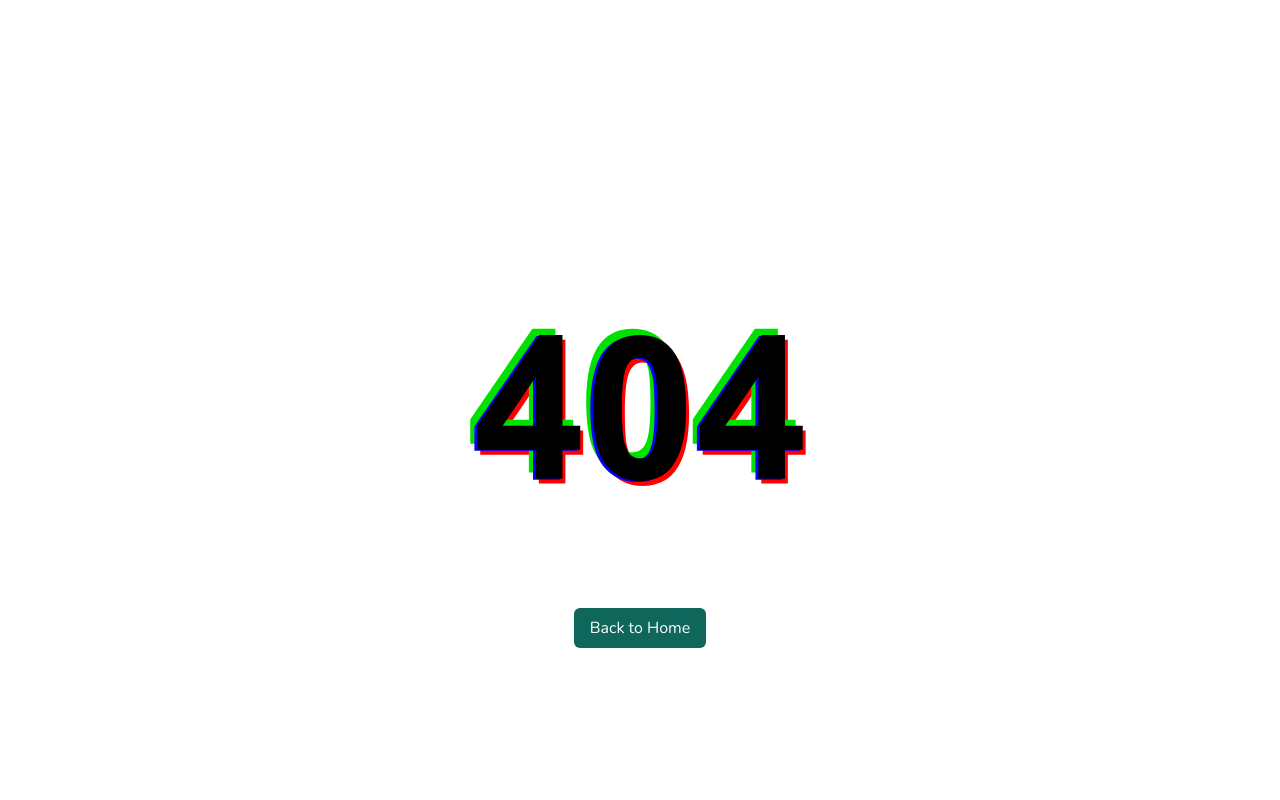
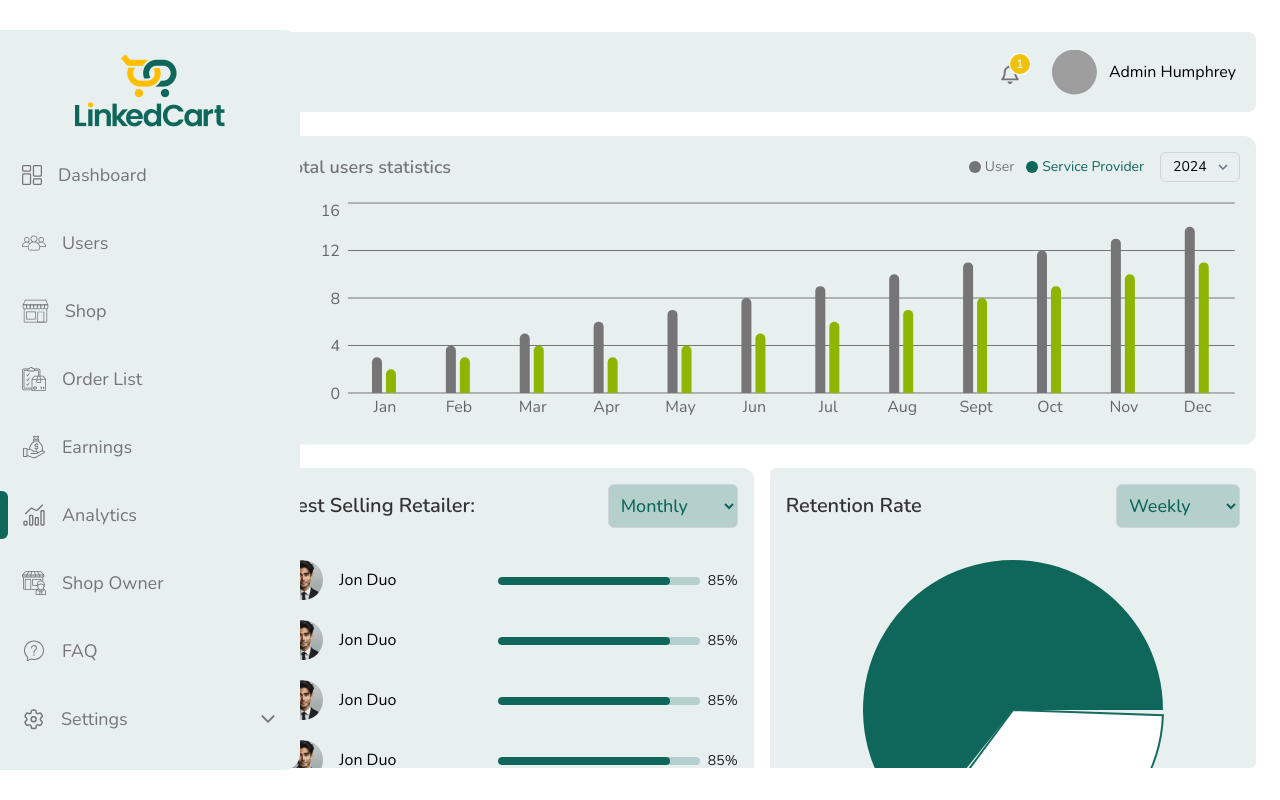
Before and after one commit to AsrafulMasum/linked-cart-dashboard, a React (Vite) app: page /analytics in a window 1280 px wide. Built offline with nearby package versions, Linux system fonts and the light colour scheme; grey boxes are pictures that could not be loaded.

Commit message:
working on pie chart

```diff
--- /dev/null
+++ b/src/Pages/Dashboard/Analytics.jsx
@@ -0,0 +1,17 @@
+import UsersBarChart from "../../components/charts/UsersBarChart";
+import BestSellerChart from "../../components/charts/BestSellerChart";
+import RetentionPieChart from "../../components/charts/RetentionPieChart";
+
+const Analytics = () => {
+  return (
+    <div>
+      <UsersBarChart />
+      <div className="grid grid-cols-2 gap-4 mt-4">
+        <BestSellerChart />
+        <RetentionPieChart />
+      </div>
+    </div>
+  );
+};
+
+export default Analytics;
--- /dev/null
+++ b/src/components/charts/BestSellerChart.jsx
@@ -0,0 +1,80 @@
+import { Progress } from "antd";
+import userImg from "../../assets/user.jpg";
+
+const BestSellerChart = () => {
+  return (
+    <div className="bg-secondary p-4 rounded-xl shadow-sm">
+      <div className="flex items-center justify-between mb-8">
+        <h4 className="text-xl font-semibold text-[#333333]">
+          Best Selling Retailer:
+        </h4>
+        <select
+          id=""
+          value="Monthly"
+          className="bg-[#B5D0CC] border border-gray-300 rounded-md py-2 px-2 appearance-auto pr-8 outline-none text-primary text-lg font-medium"
+        >
+          <option value="Monthly">Monthly</option>
+        </select>
+      </div>
+
+      <div className="flex flex-col gap-5">
+        <div className="flex items-center justify-between">
+          <div className="flex items-center gap-4">
+            <img className="w-10 h-10 rounded-full" src={userImg} alt="" />
+            <p>Jon Duo</p>
+          </div>
+          <div className="w-60">
+            <Progress strokeColor="#0F665A" trailColor="#B5D0CC" percent={85} />
+          </div>
+        </div>
+        <div className="flex items-center justify-between">
+          <div className="flex items-center gap-4">
+            <img className="w-10 h-10 rounded-full" src={userImg} alt="" />
+            <p>Jon Duo</p>
+          </div>
+          <div className="w-60">
+            <Progress strokeColor="#0F665A" trailColor="#B5D0CC" percent={85} />
+          </div>
+        </div>
+        <div className="flex items-center justify-between">
+          <div className="flex items-center gap-4">
+            <img className="w-10 h-10 rounded-full" src={userImg} alt="" />
+            <p>Jon Duo</p>
+          </div>
+          <div className="w-60">
+            <Progress strokeColor="#0F665A" trailColor="#B5D0CC" percent={85} />
+          </div>
+        </div>
+        <div className="flex items-center justify-between">
+          <div className="flex items-center gap-4">
+            <img className="w-10 h-10 rounded-full" src={userImg} alt="" />
+            <p>Jon Duo</p>
+          </div>
+          <div className="w-60">
+            <Progress strokeColor="#0F665A" trailColor="#B5D0CC" percent={85} />
+          </div>
+        </div>
+        <div className="flex items-center justify-between">
+          <div className="flex items-center gap-4">
+            <img className="w-10 h-10 rounded-full" src={userImg} alt="" />
+            <p>Jon Duo</p>
+          </div>
+          <div className="w-60">
+            <Progress strokeColor="#0F665A" trailColor="#B5D0CC" percent={85} />
+          </div>
+        </div>
+        <div className="flex items-center justify-between">
+          <div className="flex items-center gap-4">
+            <img className="w-10 h-10 rounded-full" src={userImg} alt="" />
+            <p>Jon Duo</p>
+          </div>
+          <div className="w-60">
+            <Progress strokeColor="#0F665A" trailColor="#B5D0CC" percent={85} />
+          </div>
+        </div>
+      </div>
+    </div>
+  );
+};
+
+export default BestSellerChart;
--- /dev/null
+++ b/src/components/charts/RetentionPieChart.jsx
@@ -0,0 +1,53 @@
+import React from "react";
+import { PieChart, Pie, Cell, ResponsiveContainer, Tooltip } from "recharts";
+
+const data = [
+  { name: "Retained", value: 65 },
+  { name: "Churned", value: 35 },
+];
+
+const COLORS = ["#0F665A", "#ffffff"];
+
+const RetentionPieChart = () => {
+  return (
+    <div className="w-full mx-auto p-4 bg-secondary rounded-md">
+      <div className="flex items-center justify-between mb-8">
+        <h4 className="text-xl font-semibold text-[#333333]">
+          Retention Rate
+        </h4>
+        <select
+          id=""
+          value="Weekly"
+          className="bg-[#B5D0CC] border border-gray-300 rounded-md py-2 px-2 appearance-auto pr-8 outline-none text-primary text-lg font-medium"
+        >
+          <option value="Weekly">Weekly</option>
+        </select>
+      </div>
+
+      <ResponsiveContainer width="100%" height={300}>
+        <PieChart>
+          <Pie
+            data={data}
+            innerRadius={0}
+            outerRadius={150}
+            paddingAngle={2}
+            dataKey="value"
+            stroke="none"
+          >
+            {data.map((entry, index) => (
+              <Cell
+                key={`cell-${index}`}
+                fill={COLORS[index]}
+                stroke={index === 1 ? "#146C60" : "none"}
+                strokeWidth={index === 1 ? 2 : 0}
+              />
+            ))}
+          </Pie>
+          <Tooltip formatter={(value) => `${value}%`} />
+        </PieChart>
+      </ResponsiveContainer>
+    </div>
+  );
+};
+
+export default RetentionPieChart;
--- a/src/components/dashboard/Sidebar.jsx
+++ b/src/components/dashboard/Sidebar.jsx
@@ -55,23 +55,17 @@ const Sidebar = () => {
       {
         key: "/earnings",
         label: "Earnings",
-        icon: (
-          <img src={earningsSidebar} className="h-6" alt="Earnings icon" />
-        ),
+        icon: <img src={earningsSidebar} className="h-6" alt="Earnings icon" />,
       },
       {
-        key: "/subscriptions",
+        key: "/analytics",
         label: "Analytics",
-        icon: (
-          <img src={analytics} className="h-6" alt="Analytics icon" />
-        ),
+        icon: <img src={analytics} className="h-6" alt="Analytics icon" />,
       },
       {
         key: "/shopOwner",
         label: "Shop Owner",
-        icon: (
-          <img src={shopOwner} className="h-6" alt="Shop Owner icon" />
-        ),
+        icon: <img src={shopOwner} className="h-6" alt="Shop Owner icon" />,
       },
       {
         key: "/faq",
--- a/src/routes/index.jsx
+++ b/src/routes/index.jsx
@@ -22,6 +22,7 @@ import RetailShops from "../Pages/Dashboard/RetailShops";
 import OrdersList from "../Pages/Dashboard/OrdersList";
 import Earnings from "../Pages/Dashboard/Earnings";
 import ShopOwner from "../Pages/Dashboard/ShopOwner";
+import Analytics from "../Pages/Dashboard/Analytics";
 
 const router = createBrowserRouter([
   {
@@ -52,6 +53,10 @@ const router = createBrowserRouter([
       {
         path: "/orders",
         element: <OrdersList />,
+      },
+      {
+        path: "/analytics",
+        element: <Analytics />,
       },
       {
         path: "/shopOwner",
```
